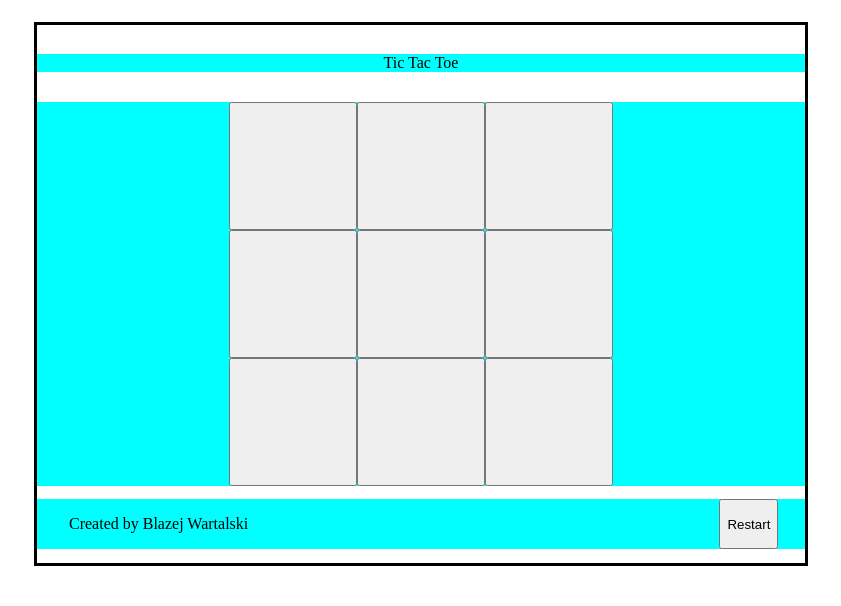
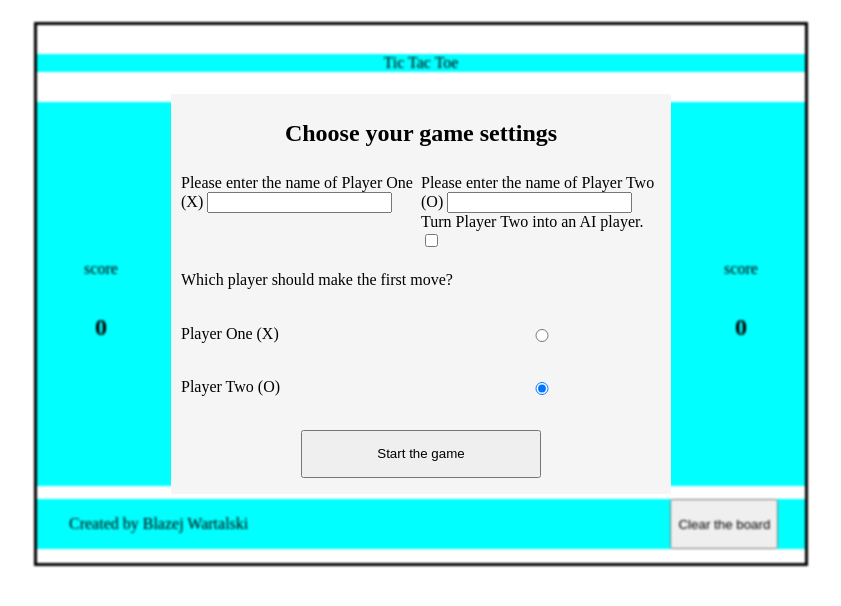
Before and after one commit to BlazejWartalski/TicTacToe, a plain HTML site: page index.html in a window 1280 px wide. Shown: the whole page, without its empty margins (221-1062 px from the left). Drawn offline with Linux system fonts and the light colour scheme.

Commit message:
added game setting screen, work on UI, improved the AI

```diff
--- a/index.html
+++ b/index.html
@@ -8,31 +8,38 @@
     <title>Document</title>
 </head>
 <body>
-    <div class="initialScreen hidden">
-        <div class="gameSetUp hidden">
-            <fieldset>
-                <h2>Choose your game settings</h2>
-                <div>Player one name X
-                    <input type="text" name="playerOneName" id="playerOneName">
+    <div class="initialScreen">
+        <div class="gameSetUp">
+            <h2>Choose your game settings</h2>
+            <div>Please enter the name of Player One (X)
+                <input type="text" name="playerOneName" id="playerOneName">
+            </div>
+            <div>Please enter the name of Player Two (O)
+                <input type="text" name="playerTwoName" id="playerTwoName">
+                <div>Turn Player Two into an AI player.
+                    <input type="checkbox" name="playerAI" id="playerAI">
                 </div>
-                <div>Player two name O
-                    <input type="text" name="playerTwoName" id="playerTwoName">
-                </div>
-                <div>Play against an AI.
-                    <input type="checkbox" name="playerAI" id="playerAI">
-                    <span class="slider"></span>
-                </div>
-                <div>Who should move first?
-                    X<input type="checkbox" id="startX" name="startX">
-                    O<input type="checkbox" id="startO" name="startO">
-                </div>
-                <button id="startGame">Start the game</button>
-            </fieldset>
+            </div>
+
+            <div class="moveOrder">
+                <p>Which player should make the first move?</p>
+                <label for="X">Player One (X)</label>
+                    <input type="radio" name="group1" value="X">
+                <label for="O">Player Two (O)</label>
+                    <input type="radio" name="group1" value="O" checked>
+            </div>
+            <div class="startGame">
+                <button type="submit" id="startGame">Start the game</button>
+            </div>
         </div>
     </div>
-    <div class="gameScreen">
+    <div class="gameScreen hidden">
         <div class="topnav ">Tic Tac Toe</div>
         <div class="gameboard ">
+            <div class="playerOneScore">
+                <p id="scoreBoardLeftName"><br>score</p>
+                <div><h2 id="p1scoreboard">0</h2></div>
+            </div>
             <div class="buttons">
                 <button id="0" class="space field"></button>
                 <button id="1" class="space field"></button>
@@ -44,11 +51,15 @@
                 <button id="7" class="space field"></button>
                 <button id="8" class="space field"></button>
             </div>
+            <div class="playerTwoScore">
+                <p id="scoreBoardRightName"><br>score</p>
+                <div><h2 id="p2scoreboard">0</h2></div>
+            </div>
         </div>
         <div class="bottomnav">
             <p>Created by Blazej Wartalski</p>
             <button id="restart">
-                Restart
+                Clear the board
             </button>
         </div>
 
--- a/script.js
+++ b/script.js
@@ -1,15 +1,25 @@
 btns = document.querySelectorAll(".space");
+scoreBoardLeft = document.querySelector("#p1scoreboard");
+scoreBoardLeftName = document.querySelector("#scoreBoardLeftName");
+scoreBoardRight = document.querySelector("#p2scoreboard");
+scoreBoardRightName = document.querySelector("#scoreBoardRightName");
+
+console.log(scoreBoardLeftName)
 restart = document.querySelector("#restart");
+restart.addEventListener("click",restartGame);
 
+btnStartGame = document.querySelector("#startGame");
+btnStartGame.addEventListener("click",startGame);
 
+gameConfigurationScreen = document.querySelector(".initialScreen");
+gameScreen = document.querySelector(".gameScreen");
 
-restart.addEventListener("click",restartGame)
-
-
-var currentPlayer = "X"
+var playerOneTotalWins = 0;
+var playerTwoTotalWins = 0;
 
 var playerOneScore = [];
 var playerTwoScore = [];
+
 var emptySquares = [];
 const winCondition = [
 ["0", "1", "2"],
@@ -21,39 +31,56 @@ const winCondition = [
 ["0","4","8"],
 ["2","4","6"]]
 
+function initialiseTheGame(packagedValues) {
+    currentPlayer = packagedValues.firstPlayer;
+    computerPlayer = packagedValues.AI;
+    playerOneName = packagedValues.nameP1;
+    playerTwoName = packagedValues.nameP2;
+
     btns.forEach((button) => {
+        if (currentPlayer == "O" && computerPlayer == true) {
+            computerMove(); }
+        else
         button.addEventListener("click", () => {
             if (button.classList.contains("checked")) {
+                alert("this space is already taken")
             } else {
+                if (currentPlayer == "X") {
                     button.classList.add('checked');
+                    console.log(currentPlayer);
                     button.textContent = currentPlayer
-            if (currentPlayer == "X") {
                     playerOneScore.push(button.id)
                     if (findWinner(playerOneScore)) {
                         console.log("X is the winner")
                         return
                     } else {
                     currentPlayer = "O"
-                computerMove();
                     }
-            } else if (currentPlayer == "O") {
-                computerMove();
-                // playerTwoScore.push(button.id)
-                // if (findWinner(playerTwoScore)) {
-                //     console.log("O is the winner")
-                // } else {
-                // computerMove();
-                // return currentPlayer = "X"
-                // }
+                } else if (currentPlayer == "O" && computerPlayer == false) {
+                    button.classList.add('checked');
+                    console.log(currentPlayer);
+                    button.textContent = currentPlayer
+                    playerTwoScore.push(button.id)
+                    if (findWinner(playerTwoScore)) {
+                        console.log("O is the winner")
+                    } else {
+                    return currentPlayer = "X"
+                    }
                 }
             }
         });
     })
+}
 
 function findWinner(playerScore) {
     for (i = 0; i < winCondition.length; i++) {
         a = winCondition[i]
         if(a.every(field => playerScore.includes(field))) {
+            if (currentPlayer == "X") {
+                scoreBoardLeft.textContent = (Number(scoreBoardLeft.textContent)+1)
+            } else if (currentPlayer == "O") {
+                scoreBoardRight.textContent = (Number(scoreBoardRight.textContent)+1)
+            }
             return alert(`${currentPlayer} is the winner`)
         }
     }
@@ -61,10 +88,24 @@ function findWinner(playerScore) {
         return console.log("It's a draw");
     };
 }
-
+function startGame() {
+    var playerOneName = document.querySelector("#playerOneName").value;
+    var playerTwoName = document.querySelector("#playerTwoName").value;
+    var playerTwoAI = document.querySelector("#playerAI");
+    var firstMove = document.querySelector('input[name="group1"]:checked').value;
+    let AI = playerTwoAI.checked,
+        firstPlayer = firstMove;
+    packagedValues = {AI, firstPlayer};
+    gameConfigurationScreen.classList.add('hidden');
+    gameScreen.classList.remove('hidden');
+    scoreBoardLeftName.textContent = playerOneName + " " + scoreBoardLeftName.textContent;
+    scoreBoardRightName.textContent = playerTwoName + " " + scoreBoardRightName.textContent;
+    initialiseTheGame(packagedValues);
+    return packagedValues;
+}
 function restartGame() {
     alert("Game restarted");
-    currentPlayer = "X";
+    currentPlayer = packagedValues.firstPlayer;
     playerOneScore = [];
     playerTwoScore = [];
     btns.forEach((button) => {
@@ -81,26 +122,20 @@ function computerMove() {
         var desiredSquare = emptySquaresArray2.find(element => element.id === "4");
         if (!desiredSquare.classList.contains("checked")) {
             nextComputerMove = (desiredSquare);
-            console.log("Occupy the middle")
         }}
     else {
         validMove = (Math.floor(Math.random() * emptySquares.length))
         winningMove = lookForWinningMove(playerTwoScore, emptySquares);
-        console.log("Looking at human moves now!")
         humanWinningMove = lookForWinningMove(playerOneScore,emptySquares);
         if (typeof winningMove !== "undefined") {
-            console.log(winningMove);
             winningMove = winningMove.toString();
             var winningNumber = emptySquaresArray2.find(element => element.id === winningMove);
-            console.log("take the win");
             nextComputerMove = (winningNumber);
         } else if (typeof humanWinningMove !== "undefined") {
             humanWinningMove = humanWinningMove.toString();
             var winningNumber = emptySquaresArray2.find(element => element.id === humanWinningMove);
-            console.log("Stop human from winning");
             nextComputerMove = (winningNumber);
         }   else {
-            console.log("Random move")
             nextComputerMove = (emptySquares[validMove]);
         }
     }
@@ -108,8 +143,7 @@ function computerMove() {
     nextComputerMove.classList.add('checked');
     playerTwoScore.push(nextComputerMove.id)
     findWinner(playerTwoScore);
-    console.log("computer phase over");
-    return currentPlayer = "X"
+    return currentPlayer = 'X';
 }
 
 function lookForWinningMove(Score, emptySquares) {
@@ -119,12 +153,9 @@ function lookForWinningMove(Score, emptySquares) {
         let intersectionArray = a.filter(value => Score.includes(value));
 
         if (intersectionArray.length == 2) {
-            console.log(intersectionArray);
             var squareNeededToWin = a.filter(square => !intersectionArray.includes(square));
-            console.log(squareNeededToWin);
             if (squareNeededToWin.some(square => emptySquaresId.includes(square))) {
                 const winningSquare = emptySquaresId.filter(square => squareNeededToWin.includes(square))
-                console.log(winningSquare);
                 return winningSquare;
             }
         }
@@ -145,5 +176,5 @@ function arrayOfEmptySquares(emptySquares) {
 // Computer logic
 // If middle square is empty, take it. DONE
 // Else, check if a game winning move is possible. DONE
-// Else, check if you can block human from winning.
+// Else, check if you can block human from winning. DONE
 // Else, make a random move. DONE
--- a/style.css
+++ b/style.css
@@ -7,24 +7,63 @@ body {
     height: 100%;
 }
 
-/*
 .initialScreen {
-    display: grid;
-    height: 100vh;
-    width: 100vw;
+    position: fixed;
+    z-index:1;
+    background-color: whitesmoke;
+    border:none;
+    width: 500px;
+    height: 400px;
+    display: flex;
     justify-content: center;
     align-items: center;
 }
+.initialScreen.hidden {
+    visibility: hidden;
+    display: none;
+}
+
 .gameSetUp {
     display: grid;
-    width: 700px;
-    height: 400px;
-} */
+    width: 100%;
+    height: 100%;
+    grid-template-rows: 1fr 1fr 2fr 1fr;
+    grid-template-columns: 1fr 1fr;
+    padding: 10px;
+    justify-content: center;
+    align-items: center;
+}
 
-.hidden {
-    visibility: hidden;
-    display: none;
-    }
+.gameSetUp > h2 {
+    grid-area:1/1/2/3;
+    text-align: center;
+}
+.gameSetUp > div {
+    height: 100%;
+    width: 100%;
+}
+.moveOrder {
+    display: grid;
+    grid-area: 3/1/4/3;
+    grid-template-columns: 1fr 1fr;
+    grid-template-rows: 1fr 1fr 1fr;
+    justify-content: center;
+    align-items: center;
+}
+.moveOrder > p {
+    grid-area: 1/1/2/3;
+}
+.startGame{
+    grid-area: 4/1/5/3;
+    display: flex;
+    align-items: center;
+    justify-content: center;
+}
+#startGame {
+
+    width: 15rem;
+    height: 3rem;
+}
 
 .gameScreen {
     display: grid;
@@ -35,6 +74,9 @@ body {
     border-style: solid;
     align-items: center;
     justify-content: center;
+}
+.gameScreen.hidden {
+    filter: blur(1px);
 }
 
 .topnav{
@@ -48,13 +90,26 @@ body {
     height: 100%;
     width: 100%;
     background-color: aqua;
-    display: flex;
+    display: grid;
+    grid-template-columns: 1fr 4fr 1fr;
+    grid-template-rows: 1fr;
     justify-content: center;
     align-items: center;
+}
+.playerOneScore{
+    text-align: center;
+    display: grid;
+}
+
+.playerTwoScore{
+    text-align: center;
+    display: grid;
 }
 
 .buttons {
     display: grid;
+    align-items: center;
+    justify-content: center;
     grid-template-columns: 8rem 8rem 8rem;
     grid-template-rows: 8rem 8rem 8rem;
 }
```
Lines whose indentation alone changed are shown as unchanged.
